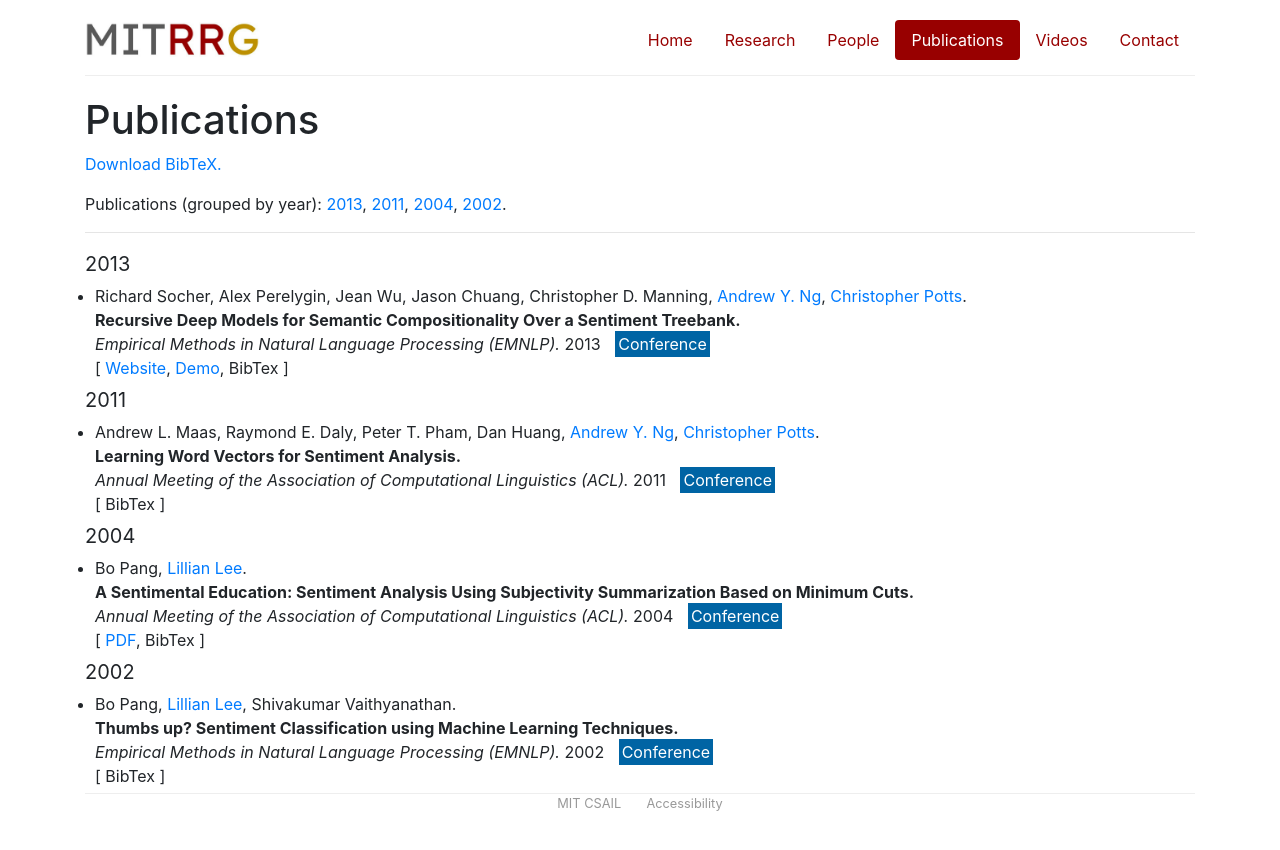
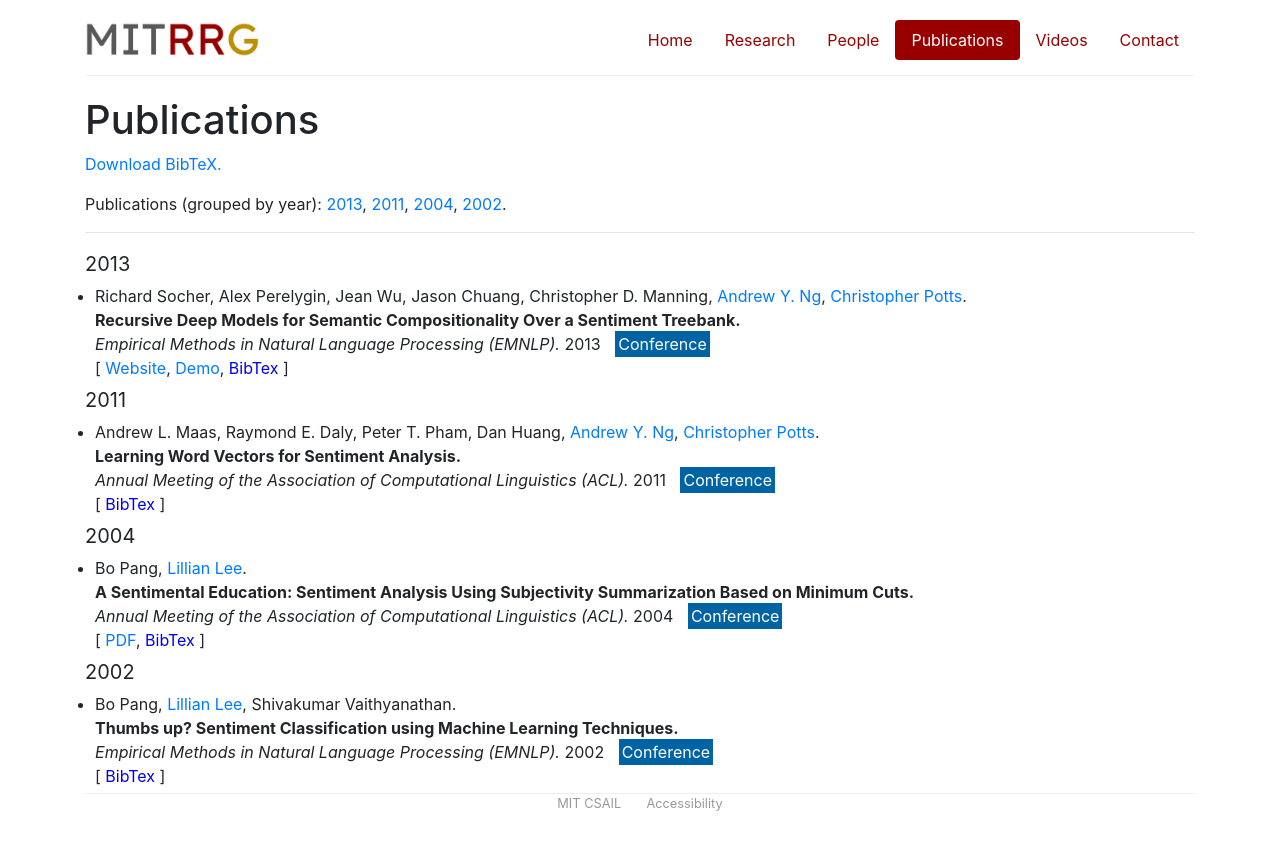
Before and after one commit to robustrobotics/robustrobotics.github.io, a Jekyll site: the page built from publications.html, in a window 1280 px wide. Shown: the top 850 px of the page. Built offline with Jekyll 4.4.1, drawn with Linux system fonts in a browser that asks for light colours.

Commit message:
Changing bibtex color?

```diff
--- a/_includes/bibere/paper.html
+++ b/_includes/bibere/paper.html
@@ -74,7 +74,7 @@
                 {%- endif -%}
             {%- endfor -%}
         {%- endif -%}
-        <a class="collapse-clicker" onclick="$('#{{ clean_id }}_bibtex').slideToggle(200)">&nbsp;BibTex</a> ]
+        <a class="collapse-clicker" style="color:#0000EE;" onclick="$('#{{ clean_id }}_bibtex').slideToggle(200)">&nbsp;BibTex</a> ]
         <div class="collapse" id="{{ clean_id }}_bibtex">
         <div class="panel panel-info">
             <pre class="panel-body details-panel">
```
